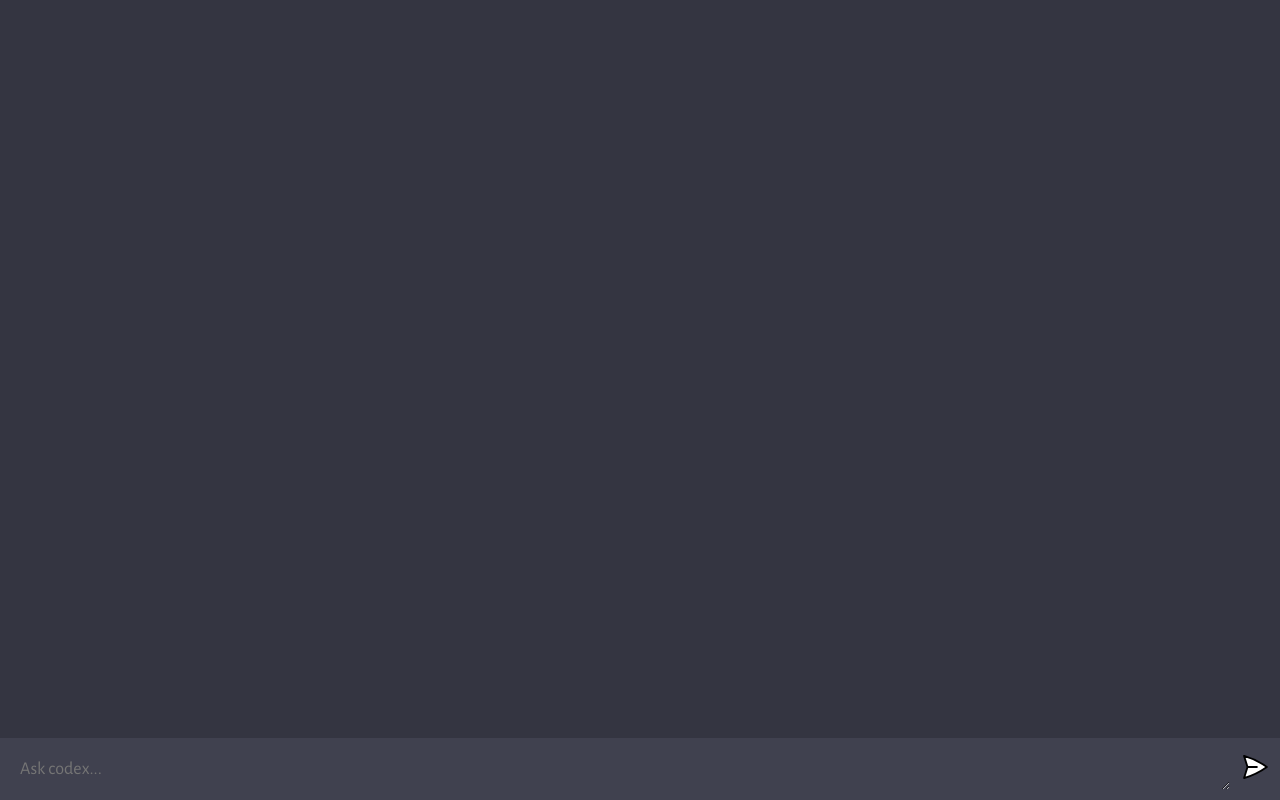
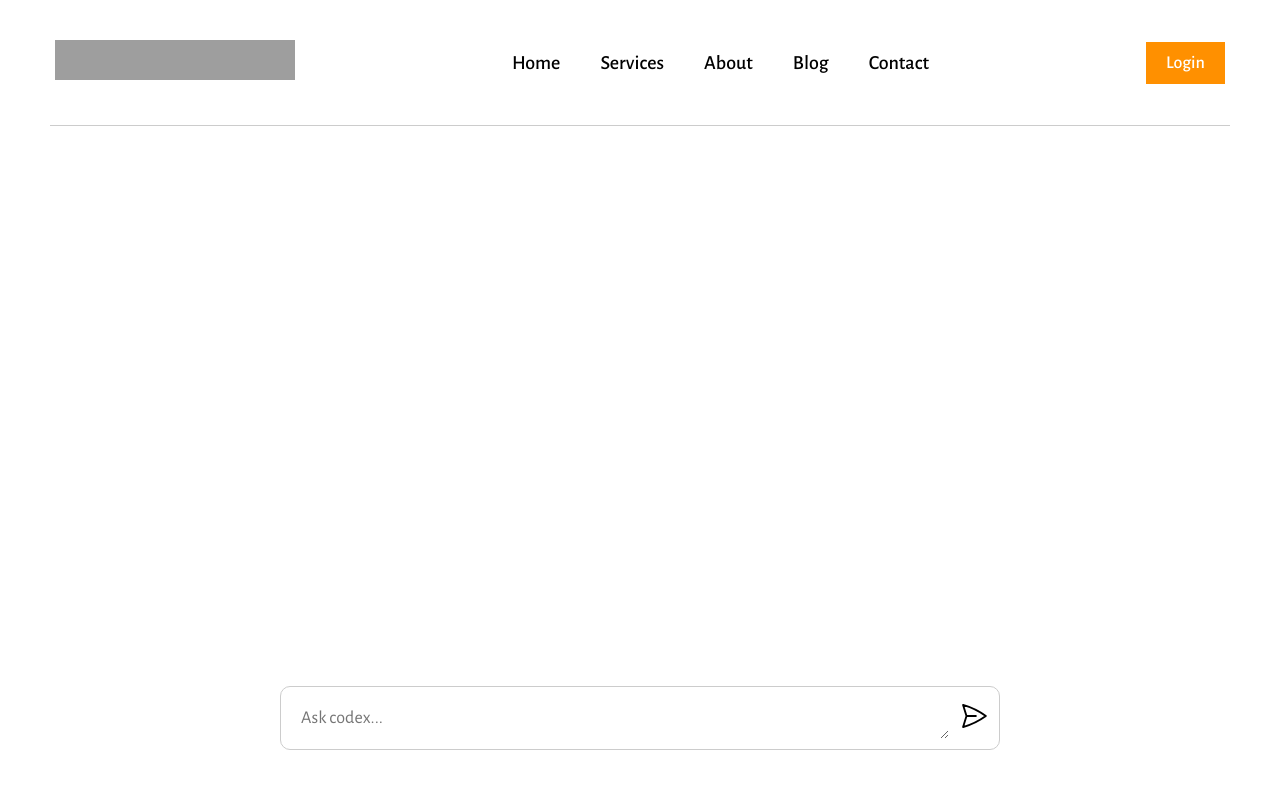
Before and after one commit to debuggedteam/chatgtp, a website built with Vite: page client/index.html in a window 1280 px wide. Built offline with nearby package versions, Linux system fonts and the light colour scheme; grey boxes are pictures that could not be loaded.

Commit message:
added the header

```diff
--- a/client/index.html
+++ b/client/index.html
@@ -8,7 +8,46 @@
     <link rel="stylesheet" href="style.css" />
   </head>
   <body>
+
     <div id="app">
+      <header class="header_menu">
+        <div class="container">
+          <div class="row">
+            <div class="image_logo">
+              <div class="brank-link">
+                <img src="https://debugged-pro.com/assets/images/logo/animate-debugged-logo.svg" alt="" width="240" height="40">
+              </div>
+            </div>
+            <div class="meu_items">
+              <div class="menu_links">
+                <ul class="nav-links">
+                  <li>
+                    <a href="">Home</a>
+                  </li>
+                  <li>
+                    <a href="">services </a>
+                  </li>
+                  <li>
+                    <a href="">about</a>
+                  </li>
+                  <li>
+                    <a href="">blog</a>
+                  </li>
+                  <li>
+                    <a href="">contact</a>
+                  </li>
+                </ul>
+              </div>
+            </div>
+
+            <div class="user_login">
+            <div class="login-btn">
+              <button type="button" class="btn-login">login</button>
+            </div>
+            </div>
+          </div>
+        </div>
+      </header>
       <div id="chat_container"></div>
 
       <form>
--- a/client/style.css
+++ b/client/style.css
@@ -14,12 +14,12 @@ body {
 #app {
   width: 100vw;
   height: 100vh;
-  background: #343541;
-
+  background: #fff;
   display: flex;
   flex-direction: column;
   align-items: center;
   justify-content: space-between;
+  padding: 0 50px 50px;
 }
 
 #chat_container {
@@ -27,16 +27,15 @@ body {
   width: 100%;
   height: 100%;
   overflow-y: scroll;
-
-  display: flex;
+  display: inline-block;
   flex-direction: column;
   gap: 10px;
-
   -ms-overflow-style: none;
   scrollbar-width: none;
-
   padding-bottom: 20px;
   scroll-behavior: smooth;
+  max-width: 63%;
+  padding: 20px;
 }
 
 /* hides scrollbar */
@@ -44,13 +43,36 @@ body {
   display: none;
 }
 
-.wrapper {
+/*.wrapper {
   width: 100%;
   padding: 15px;
+}*/
+
+.wrapper {
+  display: flex;
+  align-items: flex-end;
+  padding: 14px;
+  width: 65%;
+  height: auto;
+  background: #fff;
+  border-radius: 10px;
+  float: left;
+  margin-bottom: 15px;
+  box-shadow: 0 0 20px #0000001a;
 }
 
+
 .ai {
-  background: #40414F;
+  width: 65%;
+  height: auto;
+  background: #e40067;
+  border-radius: 15px;
+  justify-self: unset;
+  float: right;
+}
+
+.ai .message {
+  color: #fff;
 }
 
 .chat {
@@ -67,10 +89,8 @@ body {
 .profile {
   width: 36px;
   height: 36px;
-  border-radius: 5px;
-
+  border-radius: 100%;
   background: #5436DA;
-
   display: flex;
   justify-content: center;
   align-items: center;
@@ -88,21 +108,11 @@ body {
 
 .message {
   flex: 1;
-
-  color: #dcdcdc;
+  color: #000;
   font-size: 20px;
-
   max-width: 100%;
   overflow-x: scroll;
-
-  /*
-   * white space refers to any spaces, tabs, or newline characters that are used to format the CSS code
-   * specifies how white space within an element should be handled. It is similar to the "pre" value, which tells the browser to treat all white space as significant and to preserve it exactly as it appears in the source code.
-   * The pre-wrap value allows the browser to wrap long lines of text onto multiple lines if necessary.
-   * The default value for the white-space property in CSS is "normal". This tells the browser to collapse multiple white space characters into a single space, and to wrap text onto multiple lines as needed to fit within its container.
-  */
   white-space: pre-wrap;
-
   -ms-overflow-style: none;
   scrollbar-width: none;
 }
@@ -114,27 +124,27 @@ body {
 
 form {
   width: 100%;
-  max-width: 1280px;
+  max-width: 61%;
   margin: 0 auto;
   padding: 10px;
-  background: #40414F;
-
+  background: #ffff;
   display: flex;
   flex-direction: row;
   gap: 10px;
+  border-radius: 10px;
+  border: 1px solid #ccc;
 }
 
 textarea {
   width: 100%;
-
-  color: #fff;
+  color: #000;
   font-size: 18px;
-
   padding: 10px;
   background: transparent;
   border-radius: 5px;
   border: none;
   outline: none;
+  height: auto !important;
 }
 
 button {
@@ -148,3 +158,138 @@ form img {
   width: 30px;
   height: 30px;
 }
+
+.header_menu .row {
+  display: flex;
+  gap: 40px;
+  justify-content: space-between;
+  align-items: center;
+}
+
+.header_menu .nav-links {
+  list-style: none;
+  display: flex;
+  gap: 40px;
+  align-items: center;
+}
+
+.header_menu {
+  width: 100%;
+  border-bottom: 1px solid #ccc;
+}
+.header_menu .container {
+  max-width: 1170px;
+  width: 100%;
+  display: block;
+  padding: 40px 0;
+  margin: auto;
+}
+
+.header_menu .nav-links li a {
+  font-size: 20px;
+  text-decoration: none;
+  text-transform: capitalize;
+  font-weight: 500;
+  color: #000;
+}
+
+button.btn-login {
+  background: #ff9000;
+  padding: 10px 20px;
+  font-size: 18px;
+  text-transform: capitalize;
+  font-weight: 500;
+  color: #fff;
+}
+
+/* THIS IS NEW LAYOUR CSS
+#app {
+  width: 100vw;
+  height: 100vh;
+  background: #fff;
+  display: flex;
+  flex-direction: column;
+  align-items: center;
+  justify-content: space-between;
+  padding: 50px;
+}
+#chat_container {
+  flex: 1;
+  width: 100%;
+  height: 100%;
+  overflow-y: scroll;
+  display: inline-block;
+  flex-direction: column;
+  gap: 10px;
+  -ms-overflow-style: none;
+  scrollbar-width: none;
+  padding-bottom: 20px;
+  scroll-behavior: smooth;
+  max-width: 63%;
+  padding: 20px;
+}
+.wrapper {
+  display: flex;
+  align-items: flex-end;
+  padding: 14px;
+  width: 65%;
+  height: auto;
+  background: #fff;
+  border-radius: 10px;
+  float: left;
+  margin-bottom: 15px;
+  box-shadow: 0 0 20px #0000001a;
+}
+.profile {
+  width: 36px;
+  height: 36px;
+  border-radius: 100%;
+  background: #5436DA;
+  display: flex;
+  justify-content: center;
+  align-items: center;
+}
+.message {
+  flex: 1;
+  color: #000;
+  font-size: 20px;
+  max-width: 100%;
+  overflow-x: scroll;
+  white-space: pre-wrap;
+  -ms-overflow-style: none;
+  scrollbar-width: none;
+}
+.ai {
+  width: 65%;
+  height: auto;
+  background: #e40067;
+  border-radius: 15px;
+  justify-self: unset;
+  float: right;
+}
+.ai .message {
+  color: #fff;
+}
+form {
+  width: 100%;
+  max-width: 61%;
+  margin: 0 auto;
+  padding: 10px;
+  background: #ffff;
+  display: flex;
+  flex-direction: row;
+  gap: 10px;
+  border-radius: 10px;
+  border: 1px solid #ccc;
+}
+textarea {
+  width: 100%;
+  color: #000;
+  font-size: 18px;
+  padding: 10px;
+  background: transparent;
+  border-radius: 5px;
+  border: none;
+  outline: none;
+  height: auto !important;
+}*/
```
